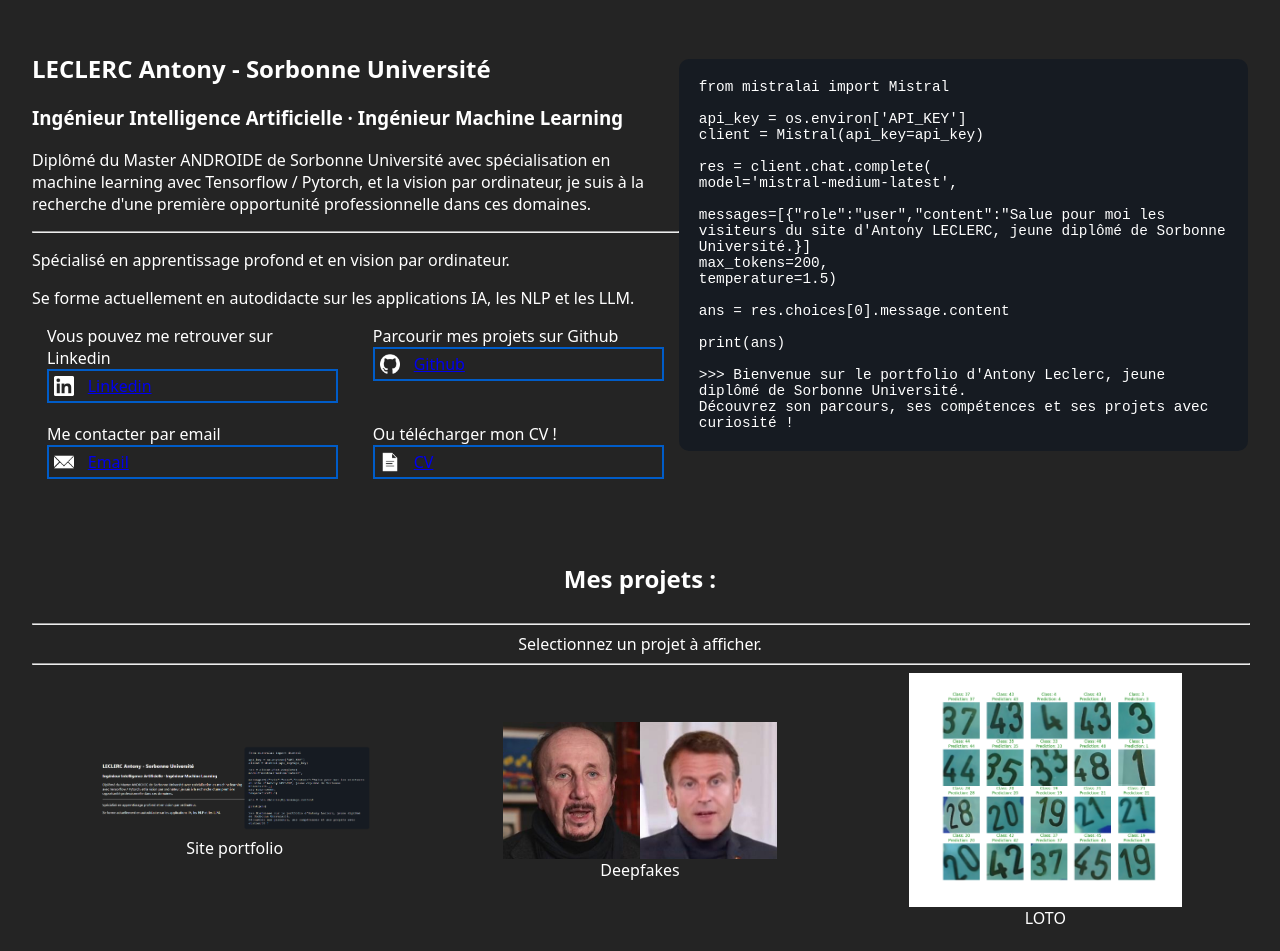
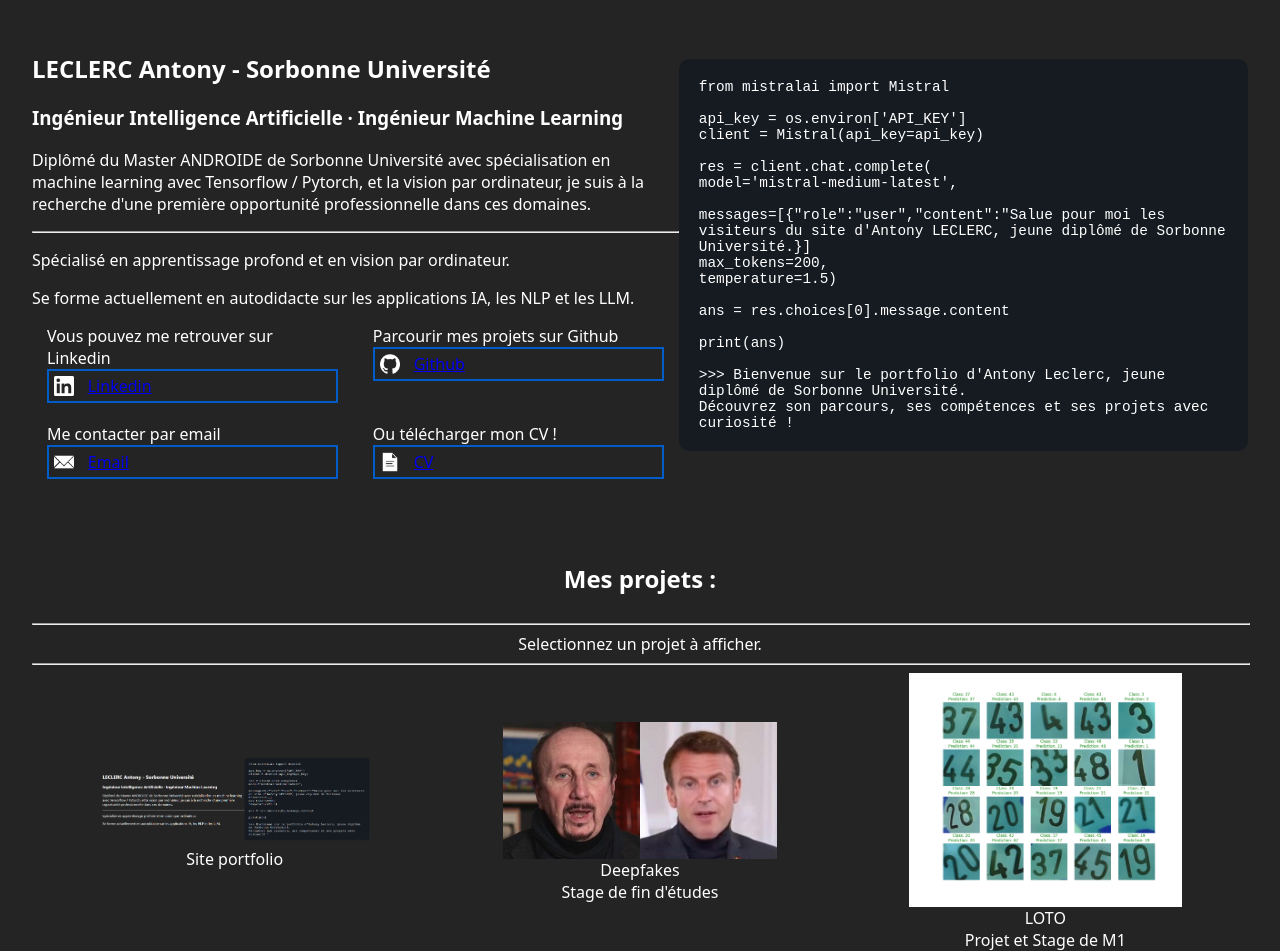
Before and after one commit to AntonyLeclerc/antony-portfolio, a React (Vite) app: page / in a window 1280 px wide. Before the commit the page ends 929 px from the top, so only its background shows below. Built offline with nearby package versions, Linux system fonts and the light colour scheme.

Commit message:
add informations about projects

```diff
--- a/src/assets/projectsData.ts
+++ b/src/assets/projectsData.ts
@@ -1,6 +1,6 @@
 export const projects = [
   {
-    id: 3,
+    id: 1,
     name: "Site portfolio",
     context: "Projet perso présentation",
     desc: [
@@ -10,8 +10,8 @@ export const projects = [
     image: "./ProjectsImages/portfolio.png",
   },
   {
-    id: 1,
-    name: "Deepfakes",
+    id: 2,
+    name: ["Deepfakes", "Stage de fin d'études"],
     context: "Stage de fin d'études de M2",
     location: "IRCAM",
     website: "https://www.ircam.fr/",
@@ -32,8 +32,11 @@ export const projects = [
     image: "./ProjectsImages/deepfake.png",
   },
   {
-    id: 2,
-    name: "LOTO",
+    id: 3,
+    name: [
+      "LOTO",
+      "Projet et Stage de M1"
+    ],
     context: "Projet de recherche de M1 suivi d'un stage",
     location: "LIP 6",
     website: "https://www.lip6.fr/",
--- a/src/components/Project.tsx
+++ b/src/components/Project.tsx
@@ -15,8 +15,13 @@ export default function Project({ project, onSelect, currProjId }: Projet) {
       }}
     >
       <div className="vignette">
-        <img src={project.image} alt={project.name} />
-        <span>{project.name}</span>
+        <img src={project.image} alt={project.context} />
+
+        {typeof project.name === "object" ? ( // Assuming object is forced to be string[]
+          project.name.map((item, index) => <span key={index}>{item}</span>)
+        ) : (
+            <span>{project.name}</span>
+        )}
       </div>
     </div>
   );
--- a/src/components/ProjectBloc.tsx
+++ b/src/components/ProjectBloc.tsx
@@ -2,10 +2,9 @@ import { useState } from "react";
 import CurrentProject from "./CurrentProject";
 import ProjectsGrid from "./ProjectsGrid";
 
-
 export type ProjectData = {
   id?: number;
-  name?: string;
+  name: string | string[];
   context?: string;
   location?: string;
   website?: string;
```
